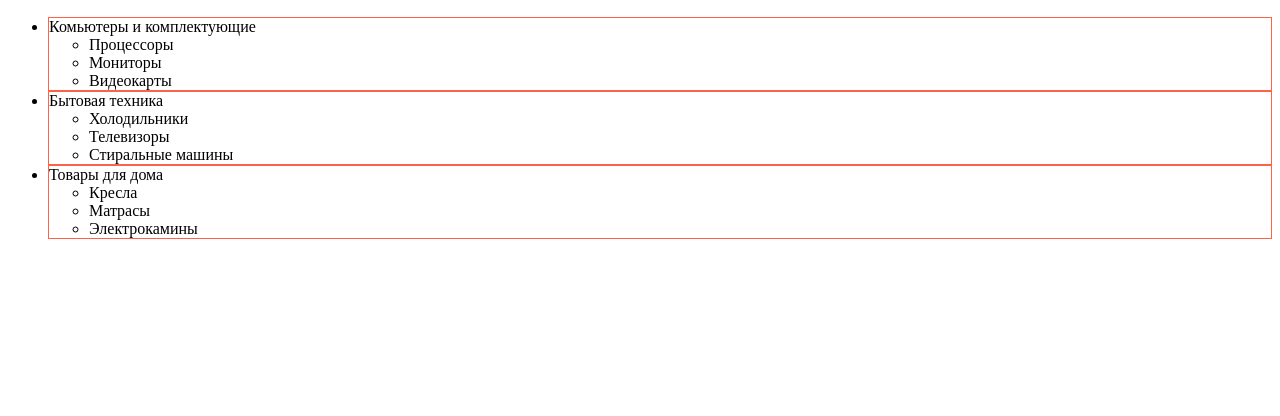
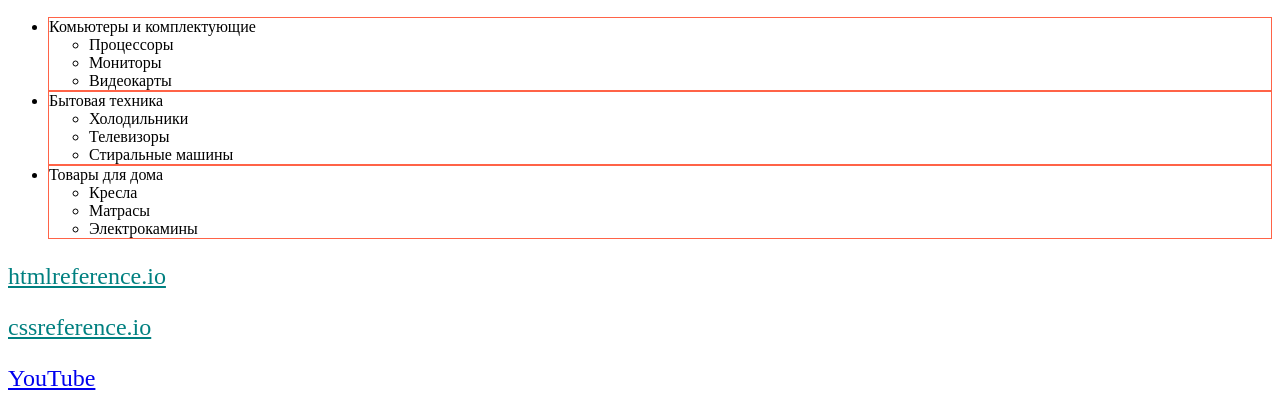
Before and after one commit to sashazakatov/CSSstyles, a plain HTML site: page index.html in a window 1280 px wide. Shown: the part 602-1018 px from the top of the page. Before the commit the page ends 857 px from the top, so only its background shows below. Drawn offline with Linux system fonts and the light colour scheme.

Commit message:
Модефецирует index.html and style.css

```diff
--- a/index.html
+++ b/index.html
@@ -71,5 +71,17 @@
   </li>
 </ul>
     </section>
+    <section>
+        <p><a href="https://htmlreference.io" title="Справочник тегов">
+            htmlreference.io
+        </a></p>
+
+        <p><a href="https://cssreference.io" title="Справочник стилей">
+            cssreference.io
+        </a></p>
+
+        <p><a href="https://www.youtube.com">YouTube</a></p>
+
+    </section>
 </body>
 </html>
--- a/styles/style.css
+++ b/styles/style.css
@@ -38,3 +38,6 @@
 {
     border: 1px solid tomato;
 }
+a[title]{
+    color: teal;
+}
```
